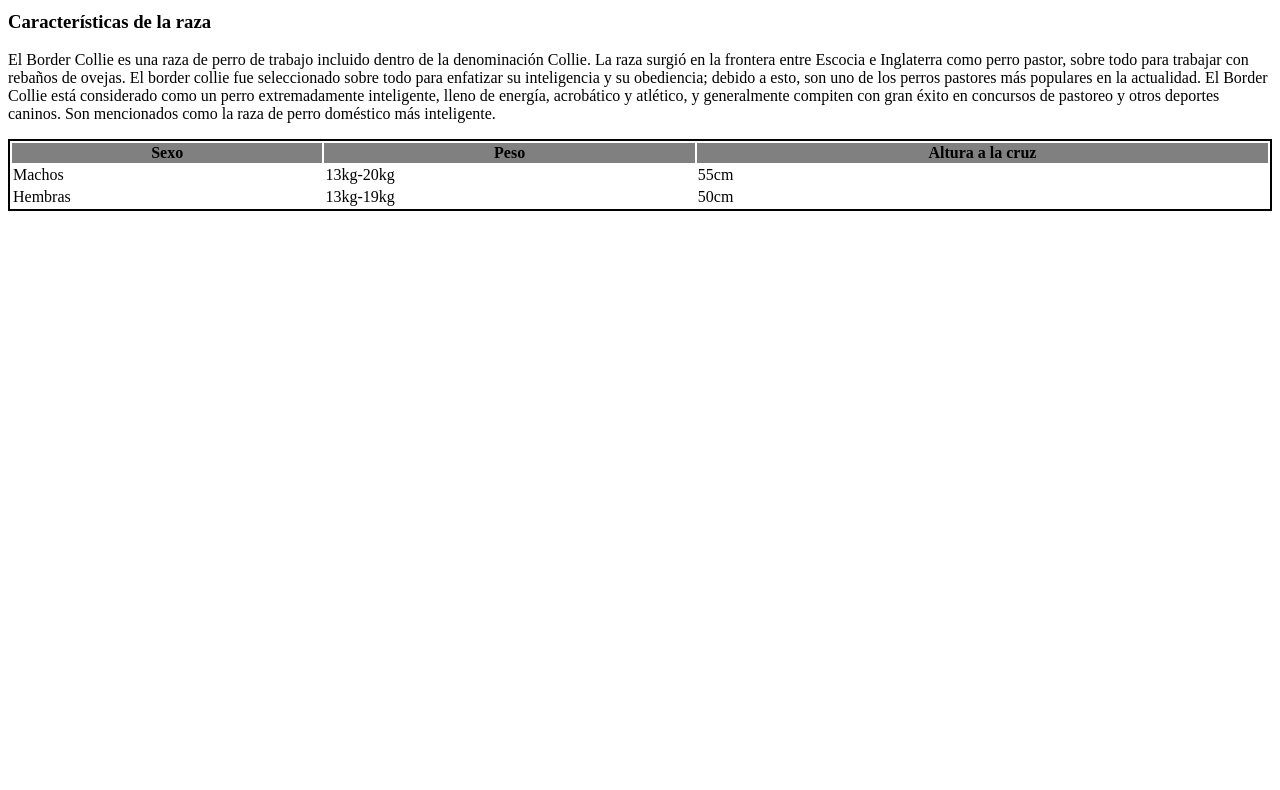
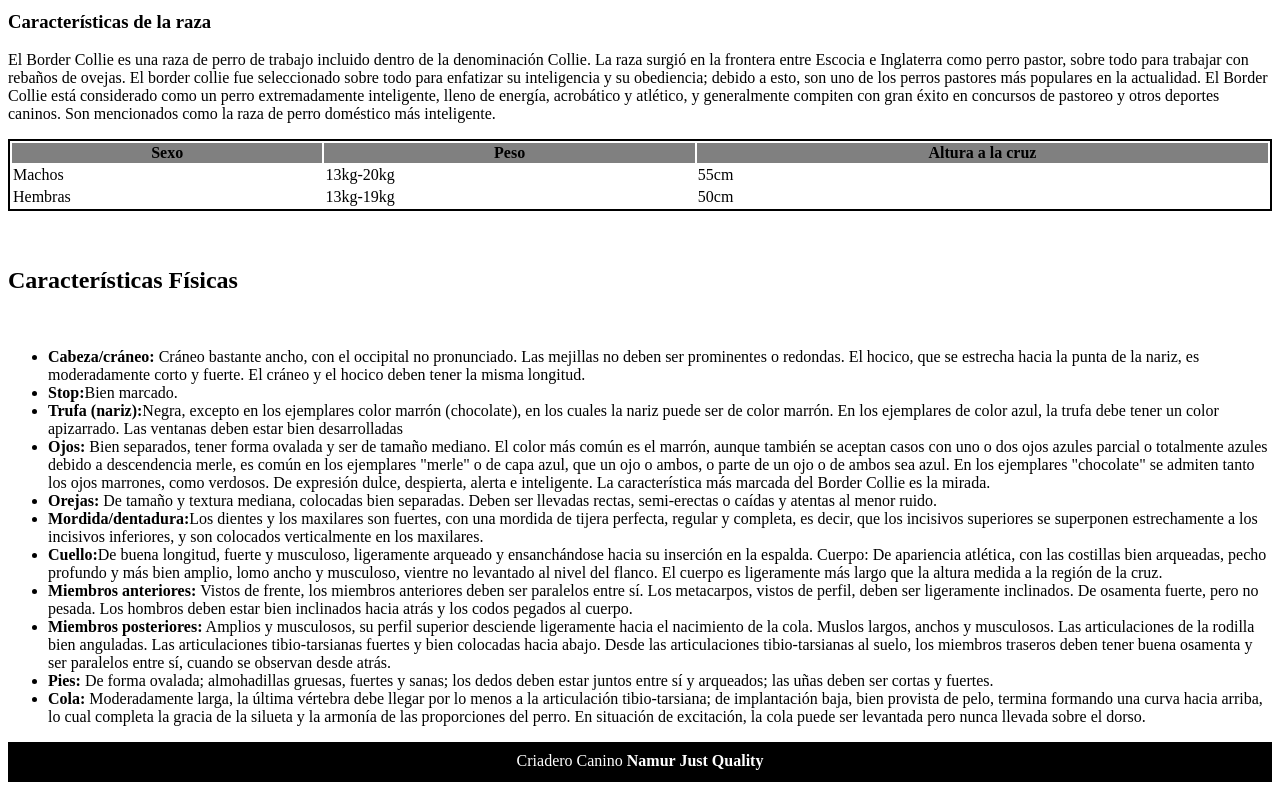
Before and after one commit to alijih/Clasic, a plain HTML site: page index.html in a window 1280 px wide. Shown: the part 620-1410 px from the top of the page. Before the commit the page ends 875 px from the top, so only its background shows below. Drawn offline with Linux system fonts and the light colour scheme.

Commit message:
terminada la pagina principal sin los links del nav

```diff
--- a/css/css.css
+++ b/css/css.css
@@ -7,3 +7,11 @@
 }
 
 a{text-decoration: none; color: white;}
+
+#piedepagina{
+    text-align: center;
+    padding-top: 5px;
+    padding-bottom: 5px;
+    height: 30px;
+    background-color: black;
+    color:white}
--- a/index.html
+++ b/index.html
@@ -46,8 +46,26 @@
     <br>
     <br>
     <div>
+        <h2>Características Físicas</h2>
+        <br>
+        <ul>
+            <li><strong> Cabeza/cráneo:</strong> Cráneo bastante ancho, con el occipital no pronunciado. Las mejillas no deben ser prominentes o redondas. El hocico, que se estrecha hacia la punta de la nariz, es moderadamente corto y fuerte. El cráneo y el hocico deben tener la misma longitud.</li>
+            <li><strong>Stop:</strong>Bien marcado.</li>
+            <li><strong>Trufa (nariz):</strong>Negra, excepto en los ejemplares color marrón (chocolate), en los cuales la nariz puede ser de color marrón. En los ejemplares de color azul, la trufa debe tener un color apizarrado. Las ventanas deben estar bien desarrolladas</li>
+            <li><strong>Ojos:</strong> Bien separados, tener forma ovalada y ser de tamaño mediano. El color más común es el marrón, aunque también se aceptan casos con uno o dos ojos azules parcial o totalmente azules debido a descendencia merle, es común en los ejemplares "merle" o de capa azul, que un ojo o ambos, o parte de un ojo o de ambos sea azul. En los ejemplares "chocolate" se admiten tanto los ojos marrones, como verdosos.
+                De expresión dulce, despierta, alerta e inteligente. La característica más marcada del Border Collie es la mirada.</li>
+            <li><strong>Orejas:</strong> De tamaño y textura mediana, colocadas bien separadas. Deben ser llevadas rectas, semi-erectas o caídas y atentas al menor ruido.</li>
+            <li><strong>Mordida/dentadura:</strong>Los dientes y los maxilares son fuertes, con una mordida de tijera perfecta, regular y completa, es decir, que los incisivos superiores se superponen estrechamente a los incisivos inferiores, y son colocados verticalmente en los maxilares.</li>
+            <li><strong>Cuello:</strong>De buena longitud, fuerte y musculoso, ligeramente arqueado y ensanchándose hacia su inserción en la espalda.
+                Cuerpo: De apariencia atlética, con las costillas bien arqueadas, pecho profundo y más bien amplio, lomo ancho y musculoso, vientre no levantado al nivel del flanco. El cuerpo es ligeramente más largo que la altura medida a la región de la cruz.</li>
+                <li><strong>Miembros anteriores: </strong>Vistos de frente, los miembros anteriores deben ser paralelos entre sí. Los metacarpos, vistos de perfil, deben ser ligeramente inclinados. De osamenta fuerte, pero no pesada. Los hombros deben estar bien inclinados hacia atrás y los codos pegados al cuerpo.</li>
+                <li><strong>Miembros posteriores:</strong> Amplios y musculosos, su perfil superior desciende ligeramente hacia el nacimiento de la cola. Muslos largos, anchos y musculosos. Las articulaciones de la rodilla bien anguladas. Las articulaciones tibio-tarsianas fuertes y bien colocadas hacia abajo. Desde las articulaciones tibio-tarsianas al suelo, los miembros traseros deben tener buena osamenta y ser paralelos entre sí, cuando se observan desde atrás.</li>
+                <li><strong>Pies:</strong> De forma ovalada; almohadillas gruesas, fuertes y sanas; los dedos deben estar juntos entre sí y arqueados; las uñas deben ser cortas y fuertes.</li>
+                <li><strong>Cola:</strong> Moderadamente larga, la última vértebra debe llegar por lo menos a la articulación tibio-tarsiana; de implantación baja, bien provista de pelo, termina formando una curva hacia arriba, lo cual completa la gracia de la silueta y la armonía de las proporciones del perro. En situación de excitación, la cola puede ser levantada pero nunca llevada sobre el dorso.</li>
+        </ul>
+    </div>
 
-    </div>
-    <footer></footer>
+
+    <footer id="piedepagina"><p style="margin-top:5px"> Criadero Canino <strong> Namur Just Quality</strong></p></footer>
 </body>
 </html>
```
